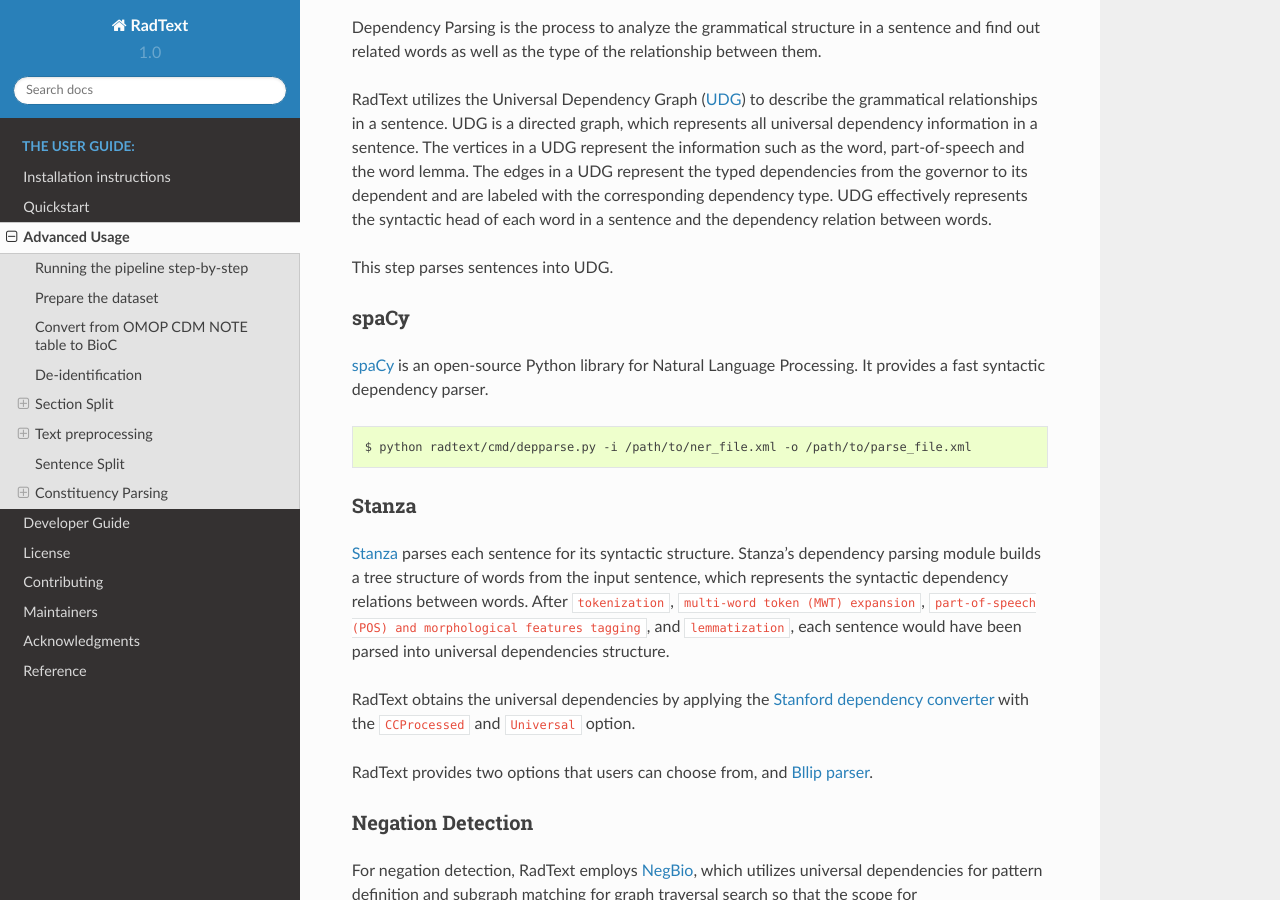
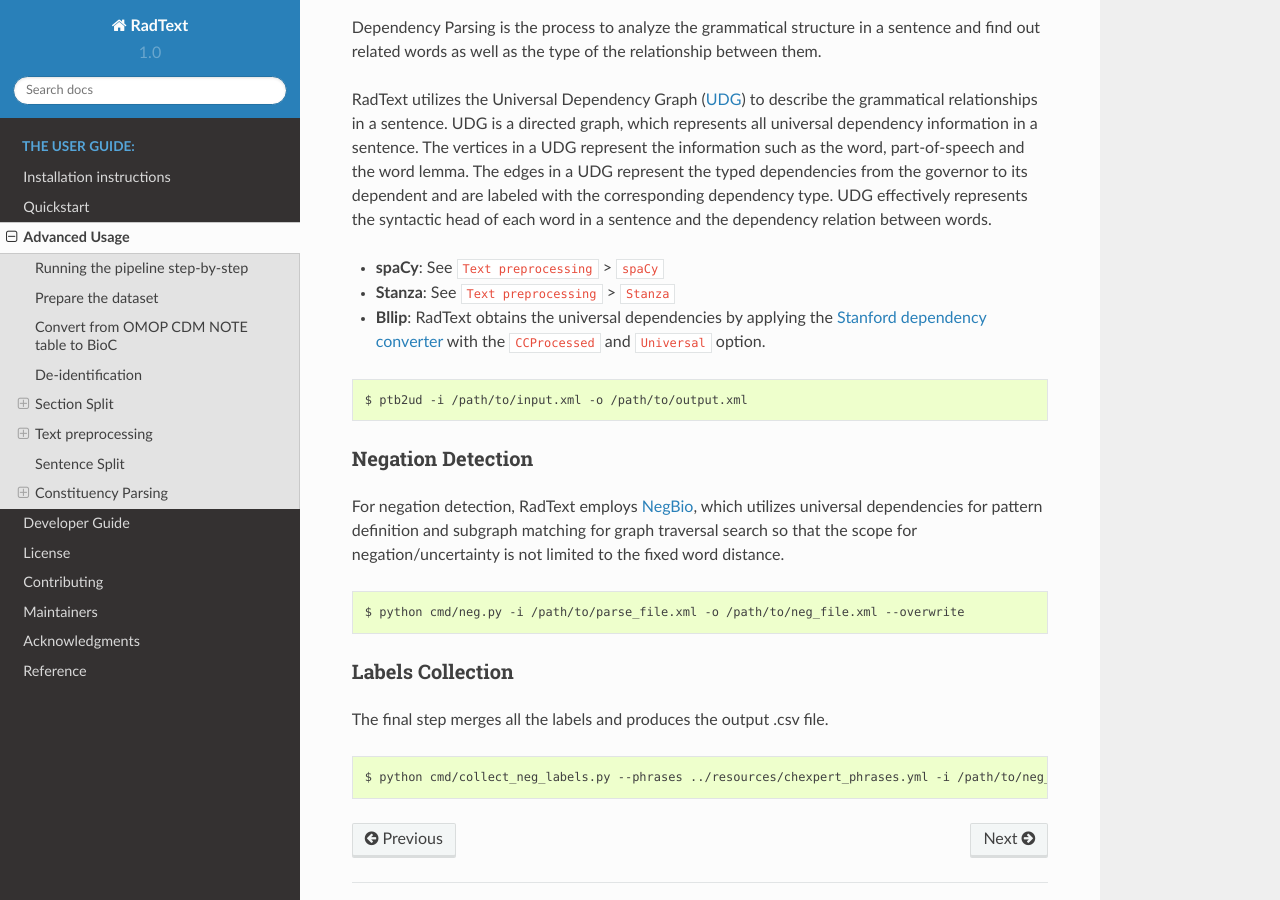
Before and after one commit to bionlplab/radtext, a Sphinx documentation site: the page built from docs/user_guide.md, in a window 1280 px wide and 900 px high, scrolled down 3174 px. Built offline with Sphinx 7.4.7 and the Read the Docs theme 2.0.0, drawn with Linux system fonts in a browser that asks for light colours.

Commit message:
add parse and test cases

````diff
--- a/docs/user_guide.md
+++ b/docs/user_guide.md
@@ -115,9 +115,13 @@
 
 ### Named Entity Recognition
 
-This step recognizes the named entities (e.g., disease findings, etc.) from the reports. We provide two NER options that users can choose from, Spacy and rule-based method. RadText detects all the findings and their corresponding UMLS concepts using MetaMap and  spaCy.
+This step recognizes the named entities (e.g., disease findings, etc.) from the reports.
+We provide two NER options that users can choose from, Spacy and rule-based method.
+RadText detects all the findings and their corresponding UMLS concepts using MetaMap and spaCy.
 
-Rule-based NER methods use regular expressions that combine information from terminological resources and characteristics of the entities of interest that are manually constructed from report corpus. Run the following command to use rule-based method for NER:
+Rule-based NER methods use regular expressions that combine information from terminological
+resources and characteristics of the entities of interest that are manually constructed from report corpus.
+Run the following command to use rule-based method for NER:
 
 ```bash
 $ pip install intervaltree
@@ -140,39 +144,15 @@
 with the corresponding dependency type. UDG effectively represents the syntactic head of each word in a
 sentence and the dependency relation between words.
 
-This step parses sentences into UDG.
-
-### spaCy
-
-[spaCy](https://spacy.io/) is an open-source Python library for Natural Language Processing.
-It provides a fast syntactic dependency parser.
-
-```bash
-$ python radtext/cmd/depparse.py -i /path/to/ner_file.xml -o /path/to/parse_file.xml
-```
-
-### Stanza
-
-[Stanza](https://stanfordnlp.github.io/stanza/) parses each sentence for its syntactic structure.
-Stanza's dependency parsing module builds a tree structure of words from the input sentence,
-which represents the syntactic dependency relations between words.
-After `tokenization`, `multi-word token (MWT) expansion`, `part-of-speech (POS) and morphological features tagging`,
-and `lemmatization`, each sentence would have been parsed into universal dependencies structure.
-
-
-
-
-RadText obtains the universal dependencies by applying the
+* **spaCy**: See `Text preprocessing` > `spaCy`
+* **Stanza**: See `Text preprocessing` > `Stanza`
+* **Bllip**: RadText obtains the universal dependencies by applying the
 [Stanford dependency converter](https://github.com/dmcc/PyStanfordDependencies)
 with the `CCProcessed` and `Universal` option.
 
-
-
-RadText provides two options that users can choose from,
- and [Bllip parser](https://github.com/BLLIP/bllip-parser).
-
-
-
+```shell
+$ ptb2ud -i /path/to/input.xml -o /path/to/output.xml
+```
 
 ### Negation Detection
 
````
Also changed, not shown: 2 other files.
